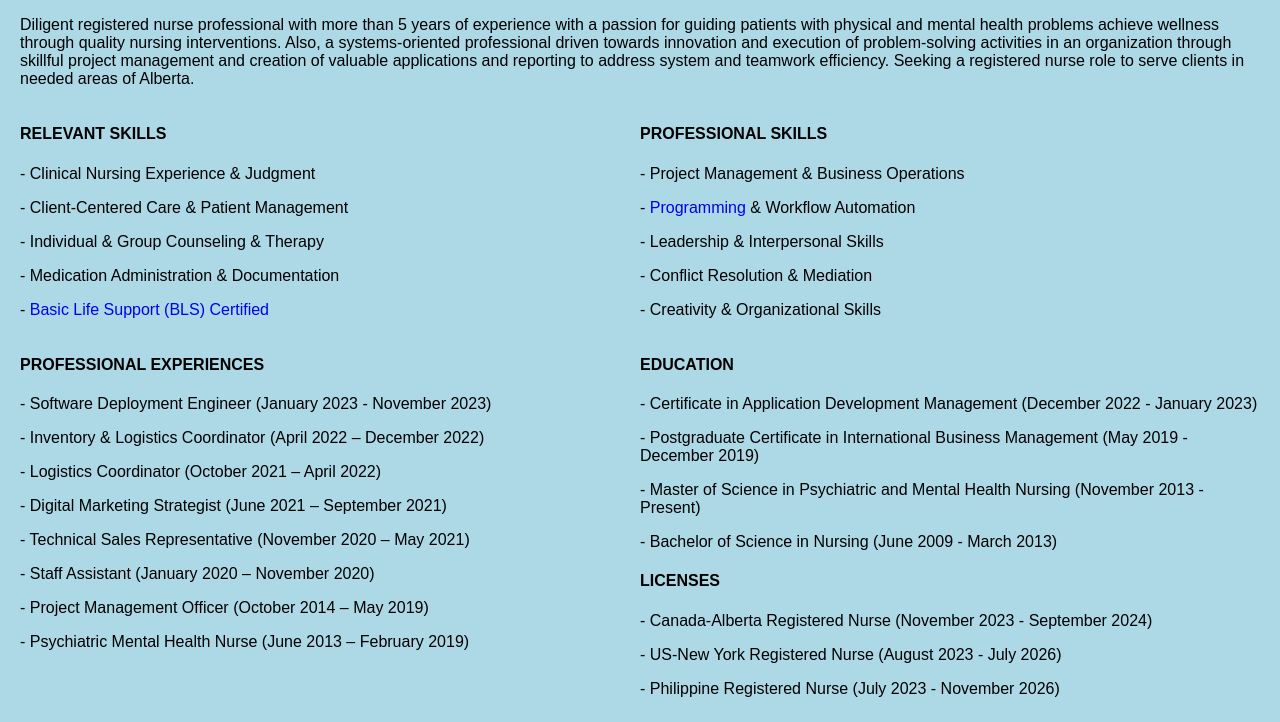
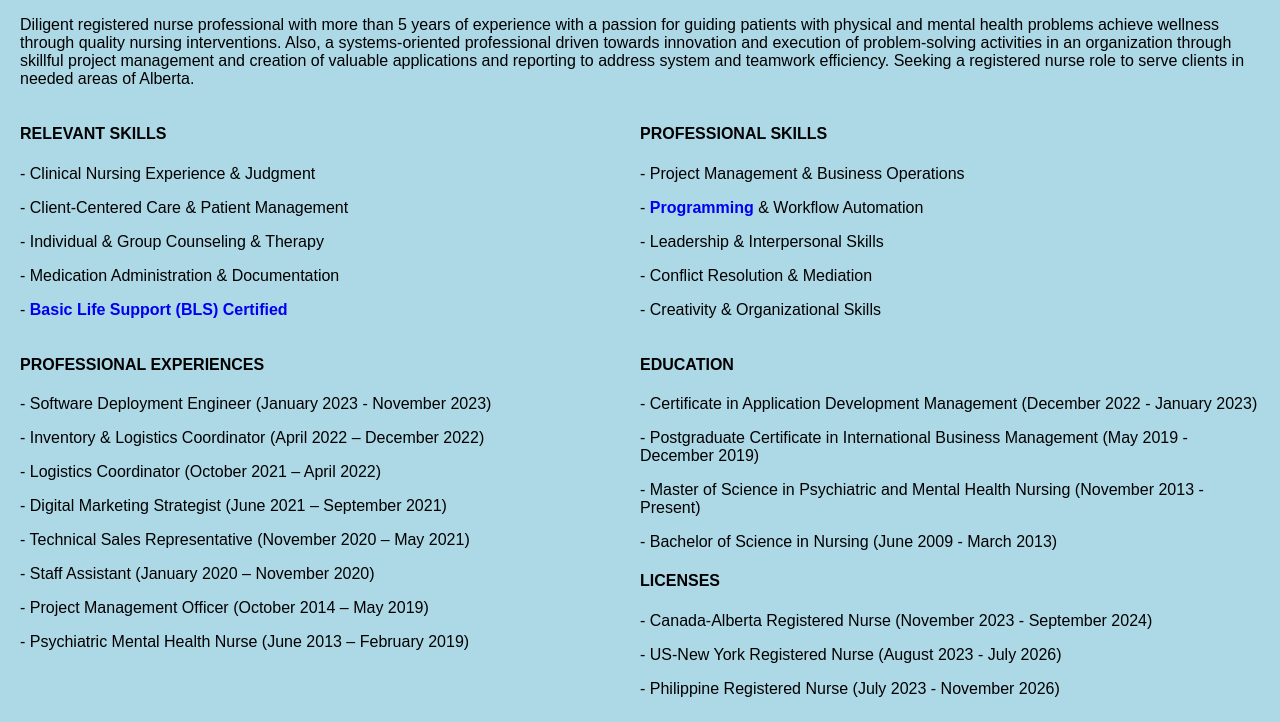
Before and after one commit to marke888/registered_nurse, a plain HTML site: page index.html in a window 1280 px wide. Shown: the part 151-873 px from the top of the page. Drawn offline with Linux system fonts and the light colour scheme.

Commit message:
Update index.html

```diff
--- a/index.html
+++ b/index.html
@@ -37,13 +37,13 @@ Diligent registered nurse professional with more than 5 years of experience with
 		<p> - Client-Centered Care & Patient Management </p>
 		<p> - Individual & Group Counseling & Therapy </p>
 		<p> - Medication Administration & Documentation </p>
-		<p> - <a href="BLS_Provider.jpg" target="_blank" style="text-decoration: none;"> Basic Life Support (BLS) Certified </a> </p>
+		<p> - <a href="BLS_Provider.jpg" target="_blank" style="text-decoration: none;"><b> Basic Life Support (BLS) Certified</b> </a> </p>
 
 	</div>
 	<div class ="column" style=background-color: black;">
 		<h4> PROFESSIONAL SKILLS </h4>
 		<p> - Project Management & Business Operations </p>
-		<p> - <a href="https://marke888.github.io/Programming_Portfolio/" target="_blank" style="text-decoration: none;">Programming</a> & Workflow Automation </p>
+		<p> - <a href="https://marke888.github.io/Programming_Portfolio/" target="_blank" style="text-decoration: none;"><b>Programming</b></a> & Workflow Automation </p>
 		<p> - Leadership & Interpersonal Skills </p>
 		<p> - Conflict Resolution & Mediation </p>
 		<p> - Creativity & Organizational Skills </p>
```
